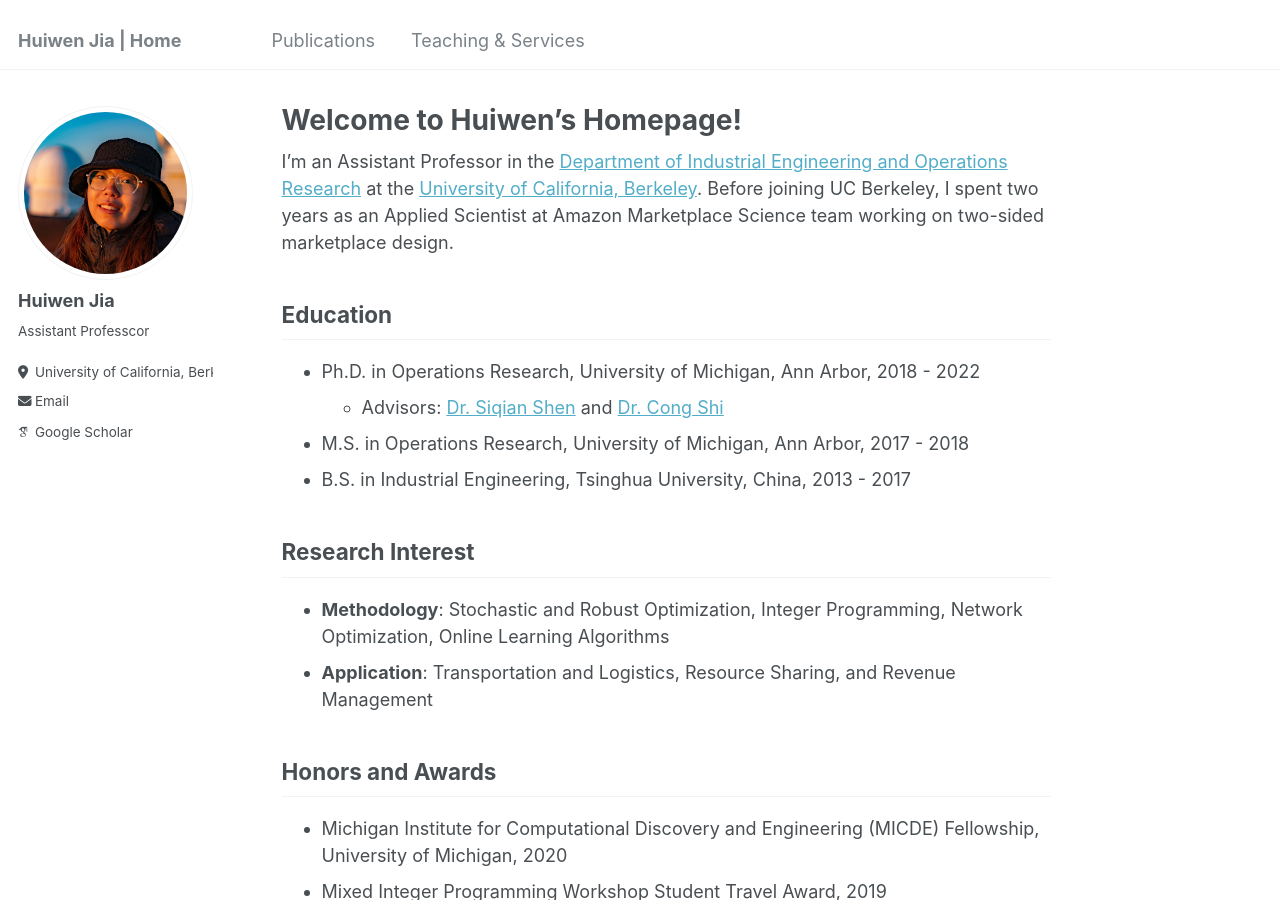
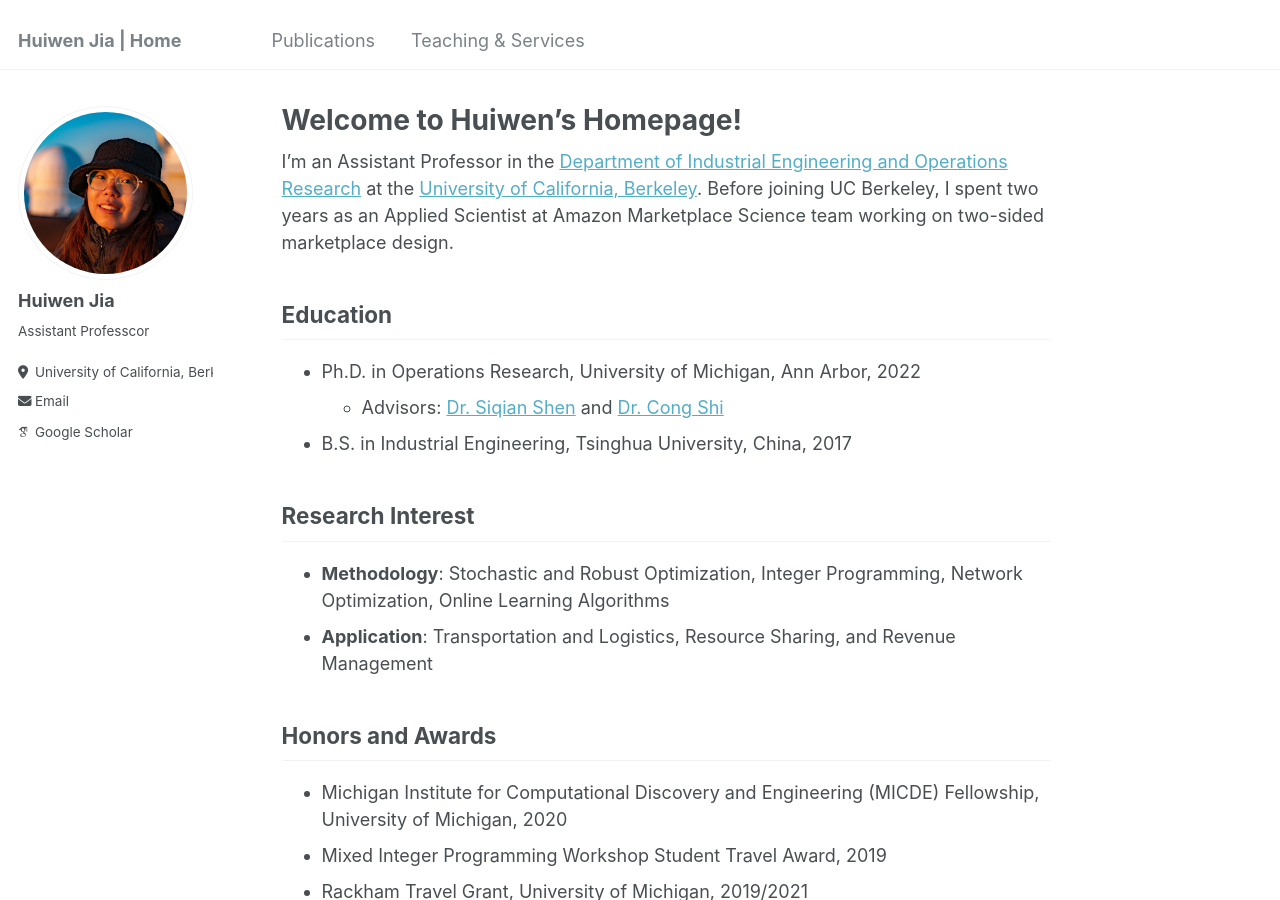
Before and after one commit to huiwen-j/huiwen-j.github.io, a Jekyll site: the page built from _pages/about.md, in a window 1280 px wide and 900 px high. Built offline with Jekyll 4.4.1, drawn with Linux system fonts in a browser that asks for light colours; some web fonts are replaced.

Commit message:
Update about.md

```diff
--- a/_pages/about.md
+++ b/_pages/about.md
@@ -10,10 +10,9 @@ redirect_from:
 I'm an Assistant Professor in the [Department of Industrial Engineering and Operations Research](https://ieor.berkeley.edu/) at the [University of California, Berkeley](https://www.berkeley.edu/). Before joining UC Berkeley, I spent two years as an Applied Scientist at Amazon Marketplace Science team working on two-sided marketplace design.
 
 ## Education
-- Ph.D. in Operations Research, University of Michigan, Ann Arbor, 2018 - 2022
+- Ph.D. in Operations Research, University of Michigan, Ann Arbor, 2022
   * Advisors: [Dr. Siqian Shen](https://websites.umich.edu/~siqian/index.html) and [Dr. Cong Shi](https://congshi-research.github.io/)
-- M.S. in Operations Research, University of Michigan, Ann Arbor, 2017 - 2018
-- B.S. in Industrial Engineering, Tsinghua University, China, 2013 - 2017
+- B.S. in Industrial Engineering, Tsinghua University, China, 2017
 
 ## Research Interest
 - **Methodology**: Stochastic and Robust Optimization, Integer Programming, Network Optimization, Online Learning Algorithms
```
